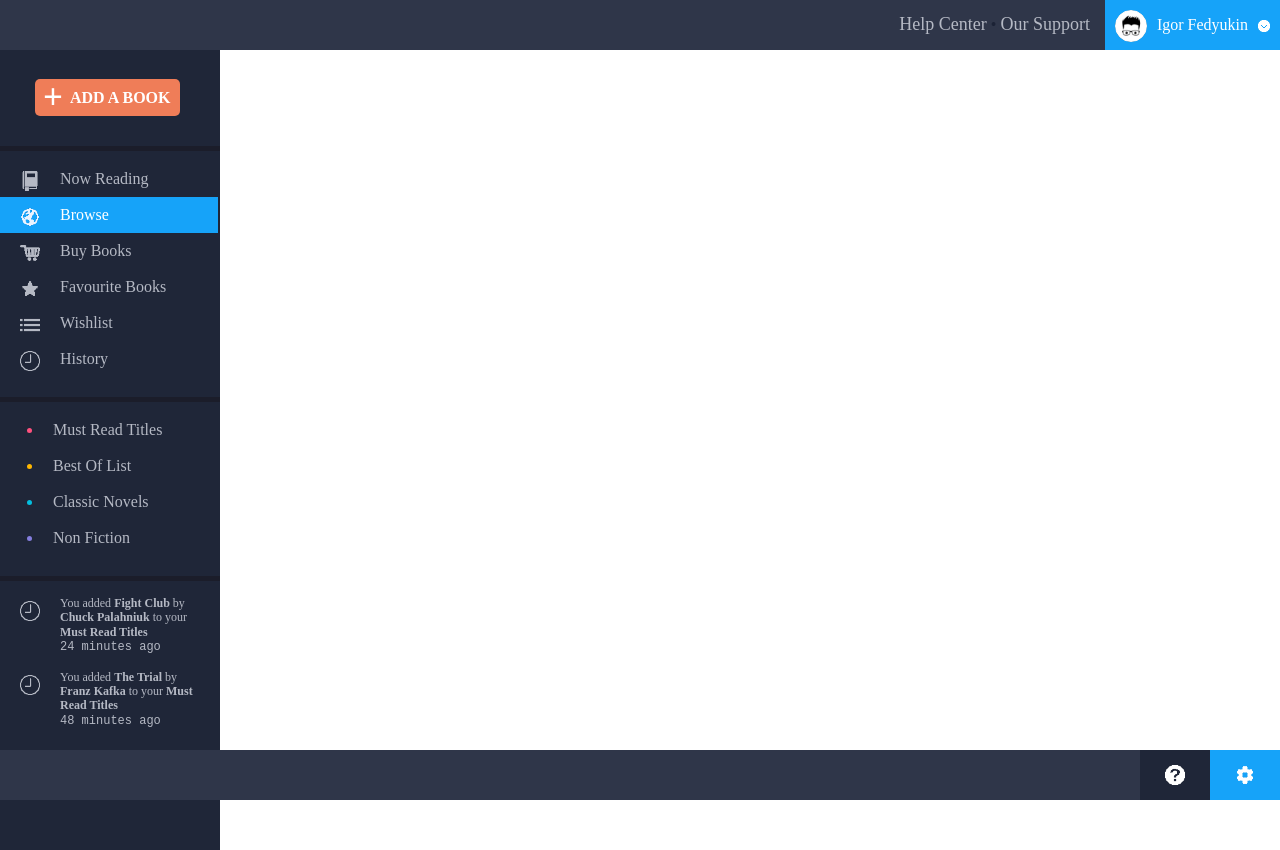
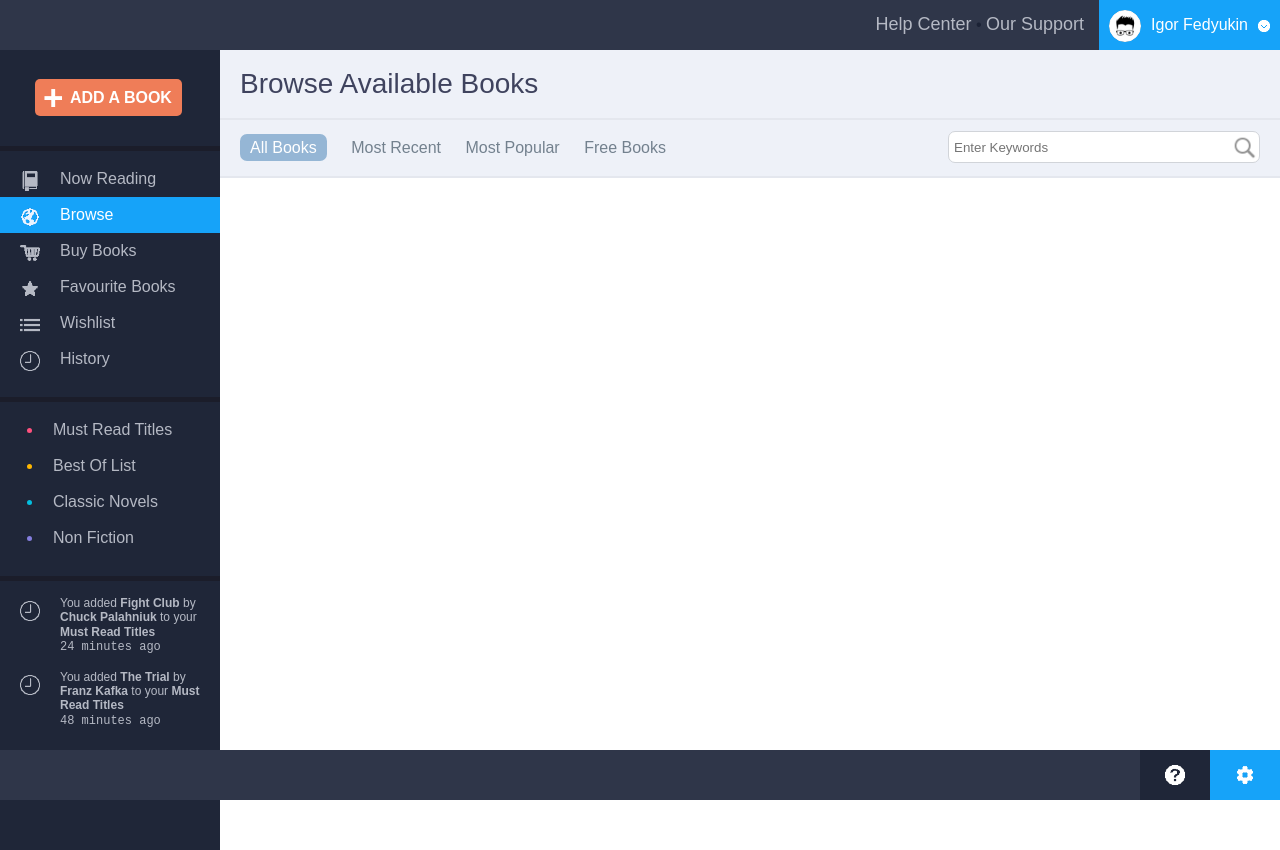
Before and after one commit to ifedyukin/FrontEndLab, a plain HTML site: page index.html in a window 1280 px wide. Drawn offline with Linux system fonts and the light colour scheme.

Commit message:
Search, Content-Header

```diff
--- a/index.html
+++ b/index.html
@@ -55,8 +55,16 @@
 		</div>
 	</div>
 	<div id="content">
-		<div></div>
-		<div></div>
+		<div class="head_content"><h1>Browse Available Books</h1></div>
+		<div class="head_content">
+			<ul>
+				<li><a class="select_category" href="">All Books</a></li>
+				<li><a href="">Most Recent</a></li>
+				<li><a href="">Most Popular</a></li>
+				<li><a href="">Free Books</a></li>
+			</ul>
+			<input class="search_box" placeholder="Enter Keywords" type="text">
+		</div>
 		<div></div>
 	</div>
 	<div id="footer">
--- a/styles/reset.css
+++ b/styles/reset.css
@@ -20,7 +20,7 @@ table, caption, tbody, tfoot, thead, tr, th, td {
 	outline: 0;
 }
 body {
-	font-family: "Times New Roman";
+	font-family: "Arial";
 	font-size: 16px;
 	line-height: 1;
 	color: black;
--- a/styles/style.css
+++ b/styles/style.css
@@ -2,11 +2,11 @@
 
 body{
 	overflow-y: hidden;
+	min-width: 1010px;
 }
 
 #top_menu{
 	top: 0;
-	min-width: 400px;
 	width: 100%;
 	height: 50px;
 	background-color: #2f3649;
@@ -117,7 +117,7 @@ body{
 .side_menu a{
 	text-decoration: none;
 	color: #b5b9c4;
-	width: 90%;
+	width: 91%;
 	display: block;
 	padding: 10px;
 }
@@ -272,3 +272,62 @@ a#settings_button div{
 	margin-left: 25px;
 	margin-top: 15px;
 }
+
+#content{
+	padding-left: 220px;
+}
+
+.head_content{
+	background-color: #eef1f8;
+	padding-top: 20px;
+	padding-left: 20px;
+	padding-bottom: 20px;
+	border-bottom: 2px solid #e4e7ee;
+	color: #3f435e;
+}
+
+.head_content h1{
+	font-size: 28px;
+}
+
+.head_content ul li{
+	display: inline-block;
+	margin-right: 20px;
+}
+
+.head_content ul li a{
+	color: #73818e;
+	text-decoration: none;
+}
+
+.head_content ul li a:hover{
+	border-bottom: 1px dotted #95b6d5;
+}
+
+.head_content .select_category{
+	color: white !important;
+	background-color: #95b6d5;
+	padding: 5px;
+	padding-left: 10px;
+	padding-right: 10px;
+	border-radius: 7px;
+}
+
+.head_content .select_category:hover{
+	border:none;
+}
+
+.search_box{
+	float: right;
+	height: 20px;
+	border-radius: 7px;
+	padding: 5px;
+	width: 300px;
+	border: 1px solid #d1d4d9;
+	margin-right: 20px;
+	margin-top: -25px;
+	background-image: url("../imgs/search.png");
+	background-size: contain;
+	background-position: right;
+	background-repeat: no-repeat;
+}
```
Also changed, not shown: imgs/search.png (added).
